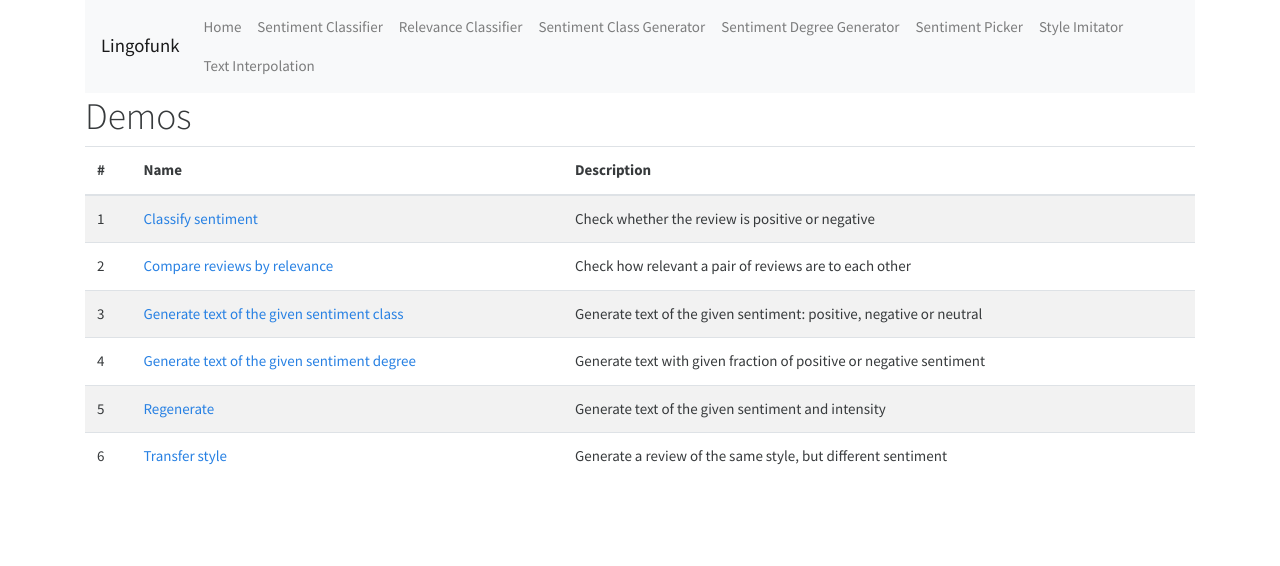
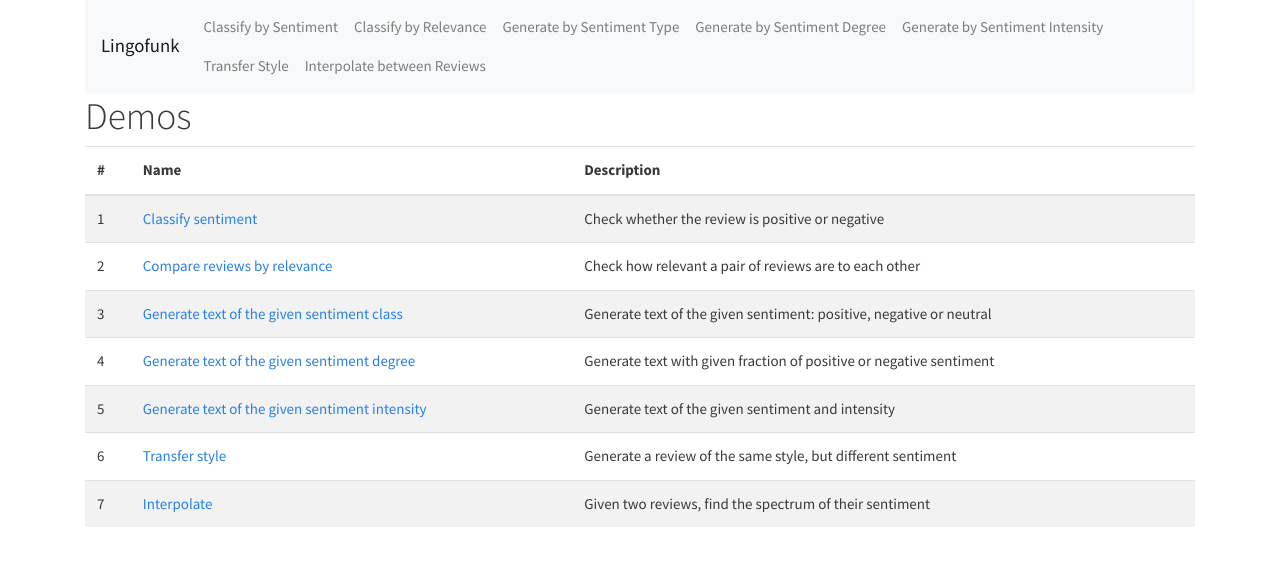
Before and after one commit to lingofunk/lingofunk-app, a Flask app: page / in a window 1280 px wide. Shown: the top 566 px of the page. Run offline with Flask 2, Linux system fonts and the light colour scheme; some libraries are stand-ins or nearby versions.

Commit message:
fix ajax and meta

```diff
--- a/webapp/templates/base.html
+++ b/webapp/templates/base.html
@@ -7,9 +7,9 @@
 
 	<title>{% block title %}{% endblock %}</title>
 	<link rel="stylesheet" href="https://cdnjs.cloudflare.com/ajax/libs/normalize/5.0.0/normalize.min.css">
-	<script src="https://code.jquery.com/jquery-3.3.1.slim.min.js"
-		integrity="sha384-q8i/X+965DzO0rT7abK41JStQIAqVgRVzpbzo5smXKp4YfRvH+8abtTE1Pi6jizo"
-		crossorigin="anonymous"></script>
+
+	<script src="https://code.jquery.com/jquery-3.3.1.js"
+		integrity="sha256-2Kok7MbOyxpgUVvAk/HJ2jigOSYS2auK4Pfzbm7uH60=" crossorigin="anonymous"></script>
 	<script src="https://cdnjs.cloudflare.com/ajax/libs/popper.js/1.14.7/umd/popper.min.js"
 		integrity="sha384-UO2eT0CpHqdSJQ6hJty5KVphtPhzWj9WO1clHTMGa3JDZwrnQq4sF86dIHNDz0W1"
 		crossorigin="anonymous"></script>
@@ -54,14 +54,13 @@
 </head>
 
 {% set menu_items = [
-    ('/', 'index', 'Home'),
-    ('/classify-sentiment', 'classify-sentiment', 'Sentiment Classifier'),
-    ('/compare-reviews', 'compare-reviews', 'Relevance Classifier'),
-    ('/generate/discrete', 'generate-discrete', 'Sentiment Class Generator'),
-    ('/generate/continuous', 'generate-continuous', 'Sentiment Degree Generator'),
-    ('/regenerate', 'regenerate', 'Sentiment Picker'),
-    ('/transfer-style', 'transfer', 'Style Imitator'),
-    ('/interpolate', 'interpolate', 'Text Interpolation')
+    ('/classify-sentiment', 'classify-sentiment', 'Classify by Sentiment'),
+    ('/compare-reviews', 'compare-reviews', 'Classify by Relevance'),
+    ('/generate/discrete', 'generate-discrete', 'Generate by Sentiment Type'),
+    ('/generate/continuous', 'generate-continuous', 'Generate by Sentiment Degree'),
+    ('/regenerate', 'regenerate', 'Generate by Sentiment Intensity'),
+    ('/transfer-style', 'transfer', 'Transfer Style'),
+    ('/interpolate', 'interpolate', 'Interpolate between Reviews')
 ] -%}
 
 <body>
--- a/webapp/templates/index.html
+++ b/webapp/templates/index.html
@@ -37,13 +37,18 @@
 		</tr>
 		<tr>
 			<td>5</td>
-            <td><a href="/regenerate">Regenerate</a></td>
+			<td><a href="/regenerate">Generate text of the given sentiment intensity</a></td>
 			<td>Generate text of the given sentiment and intensity</td>
 		<tr>
 			<td>6</td>
 			<td><a href="/transfer-style">Transfer style</a></td>
 			<td>Generate a review of the same style, but different sentiment</td>
 		</tr>
+		<tr>
+			<td>7</td>
+			<td><a href="/transfer-style">Interpolate</a></td>
+			<td>Given two reviews, find the spectrum of their sentiment</td>
+		</tr>
 	</tbody>
 </table>
 {% endblock %}
```
Also changed, not shown: webapp/templates/lingofunk-generate-discrete.html (+0 -7 lines). Lines whose indentation alone changed are shown as unchanged.
